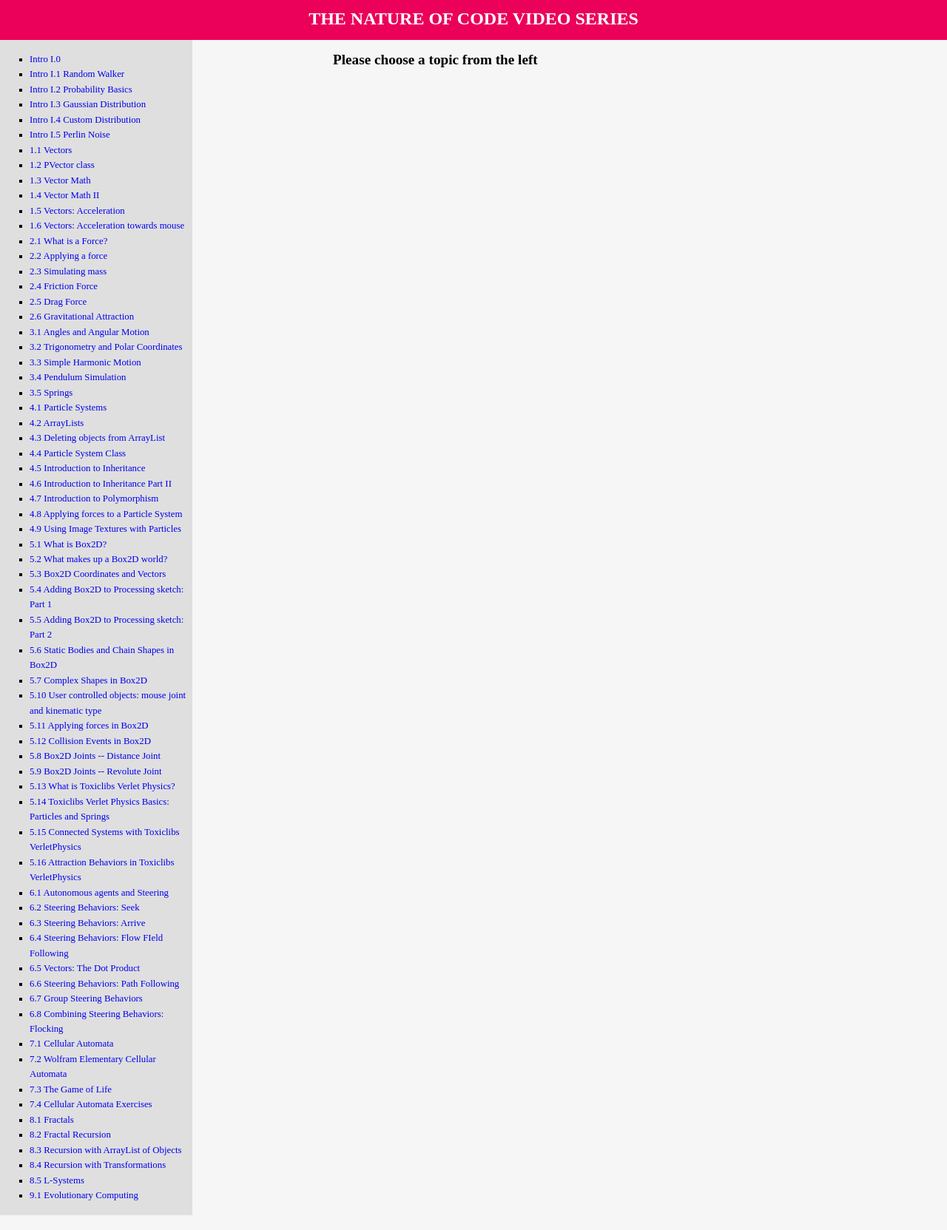
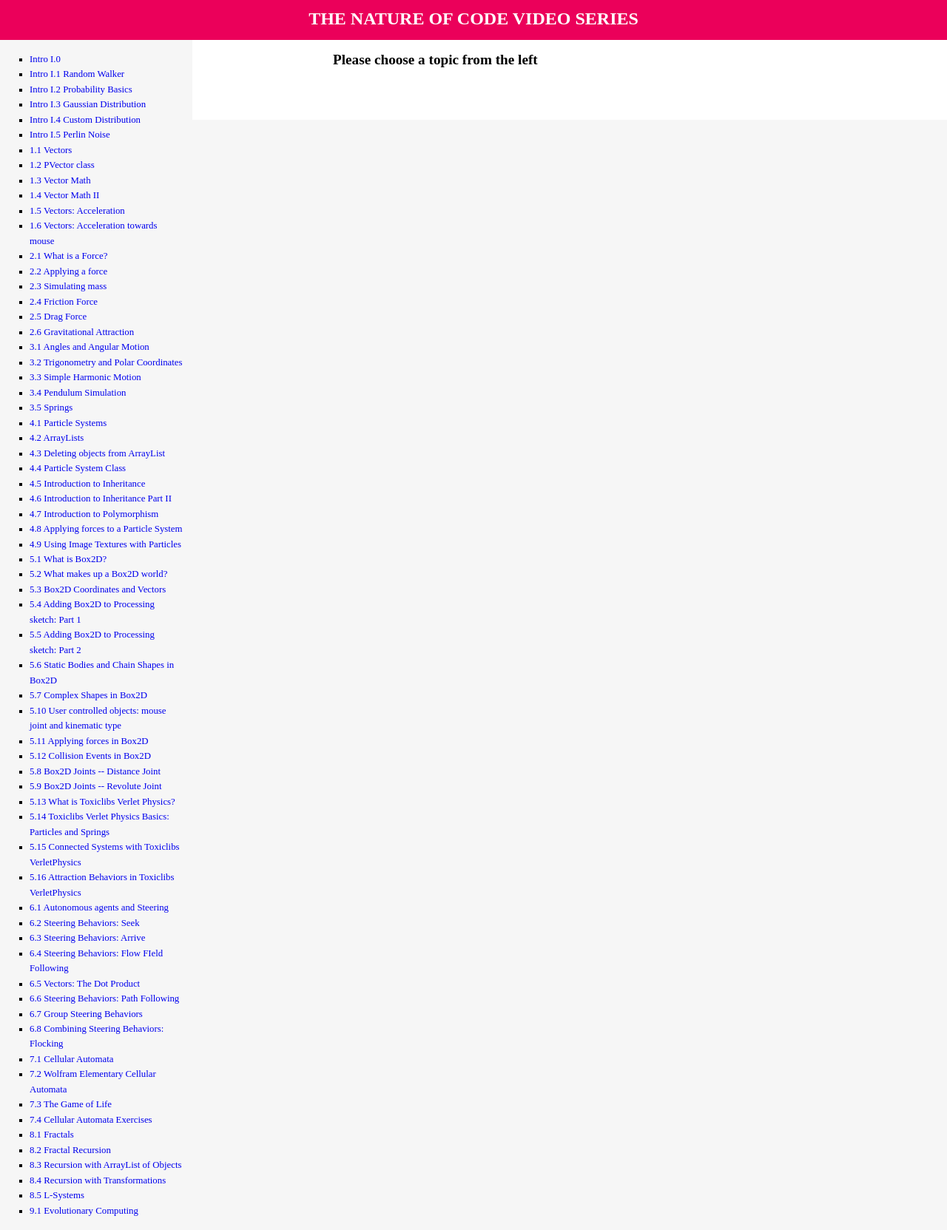
Before and after one commit to nature-of-code/video.natureofcode.com, a Jekyll site: the page built from index.html, in a window 1280 px wide. Shown: the whole page at 74% size. Built offline with Jekyll 4.4.1, drawn with Linux system fonts in a browser that asks for light colours; some web fonts are replaced.

Commit message:
Layout tweaks

```diff
--- a/_layouts/default.html
+++ b/_layouts/default.html
@@ -35,7 +35,7 @@
 	<div id="main">
 		<div id="content">
 		{{ content }}
-		<div>
+		</div>
 	</div>
 
 </body>
--- a/css/screen.css
+++ b/css/screen.css
@@ -1,6 +1,10 @@
 /*
 // Base Style
 */
+
+html, body {
+	height:100%;
+}
 
 html {
 	background: #f6f6f6;
@@ -9,7 +13,6 @@
 }
 
 body, h1 {
-
 	margin: 0;
 	padding: 0;
 }
@@ -78,11 +81,12 @@
 */
 
 #sidebar {
+
 	position: absolute;
 	top: 54px;
 	left: 0;
-	width: 260px;
-	background: #dfdfdf;
+	width: 248px;
+	padding-right: 12px;
 }
 
 #main {
@@ -90,7 +94,9 @@
 	top: 54px;
 	left: 260px;
 	right: 0;
-	bottom: 0;
+	padding-bottom: 54px;
+
+	background:#ffffff;
 }
 
 #content {
@@ -106,6 +112,16 @@
 
 li a {
 	text-decoration: none;
+}
+
+/*
+// Nav
+*/
+
+nav {
+	margin-top: 24px;
+	font-family: 'ProximaNova-Regular';
+	font-size: .8em;
 }
 
 /*
```
